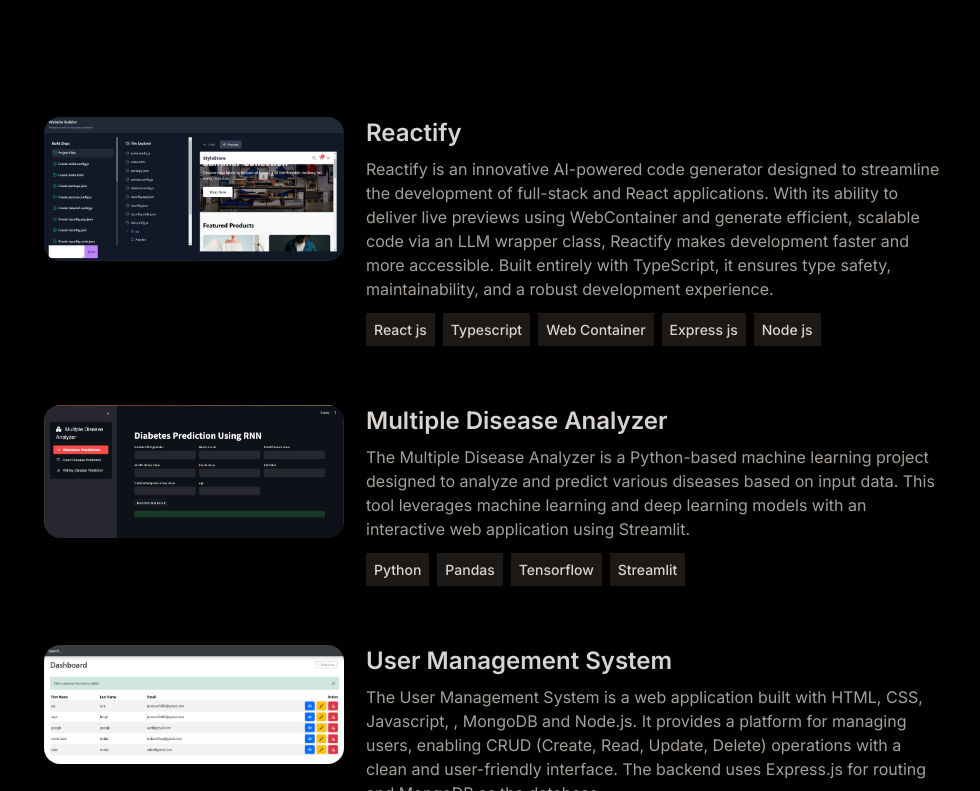
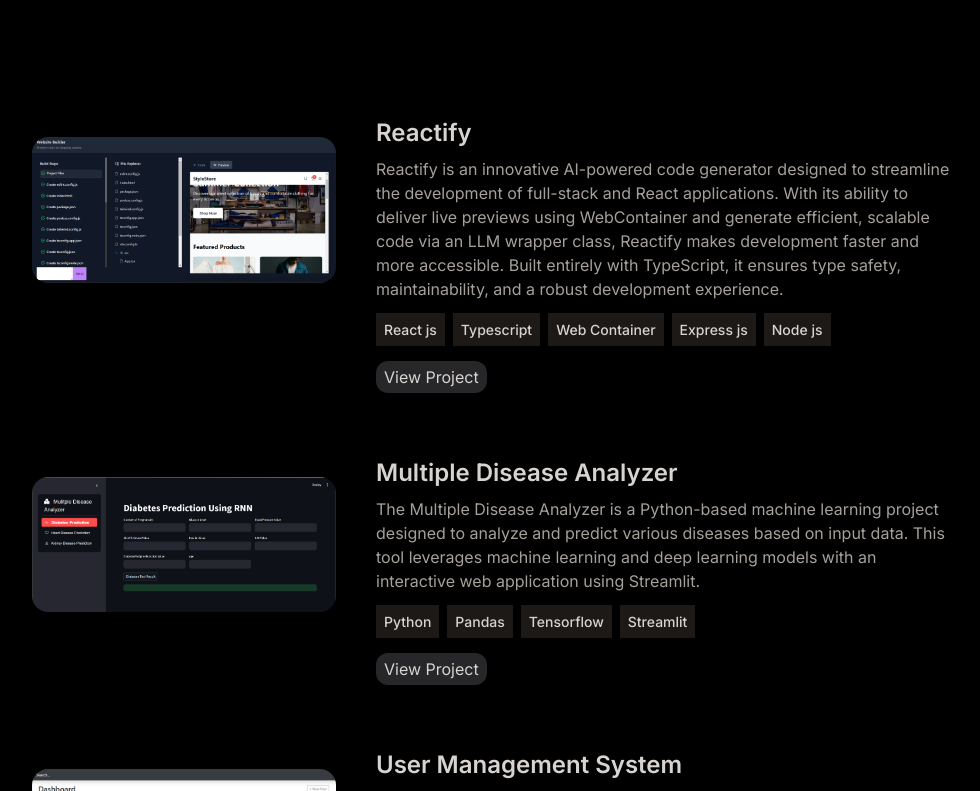
Before and after one commit to sairam5686/Portfolio-website-j.r.sairam, a React (Vite) app: page / in a window 1280 px wide. Shown: the part 1329-2120 px from the top of the page, without its empty margins (148-1128 px from the left). Built offline with nearby package versions, Linux system fonts and the light colour scheme.

Commit message:
--partial --com -interation -1

```diff
--- a/src/components/Projects.jsx
+++ b/src/components/Projects.jsx
@@ -1,6 +1,7 @@
 import React from 'react'
 import {PROJECTS} from '../constants/index';
 import {motion} from 'framer-motion';
+import { FaExternalLinkAlt } from "react-icons/fa";
 
 const Projects = () => {
 
@@ -21,8 +22,8 @@ const Projects = () => {
               whileInView={{opacity:1,x:0}}
               initial={{opacity:0,x:-100}}
               transition={{duration: 1}}
-              className='w-full mt-10 mr-5 lg:w-1/4' >
-                <img src={items.image}  height={300} width={300} className='mb-6 rounded-2xl sm:m-auto sm:mb-3  ' />
+              className='w-full mt-15 mr-10 lg:w-1/4' >
+                <img src={items.image}  height={350} width={350} className='mb-6  rounded-2xl sm:m-auto sm:mb-3  ' />
               </motion.div>
 
               <motion.div
@@ -37,6 +38,11 @@ const Projects = () => {
                       {tech}
                       </span>
                 ))}
+                <div className='mt-5'>
+                <a href={items.link}>
+                  <button className='bg-zinc-800 hover:bg-stone-800 text-stone-300 font-Medium py-1 px-2 rounded-xl'>View Project</button>
+                </a>
+                </div>
               </motion.div>
 
             </div>
```
